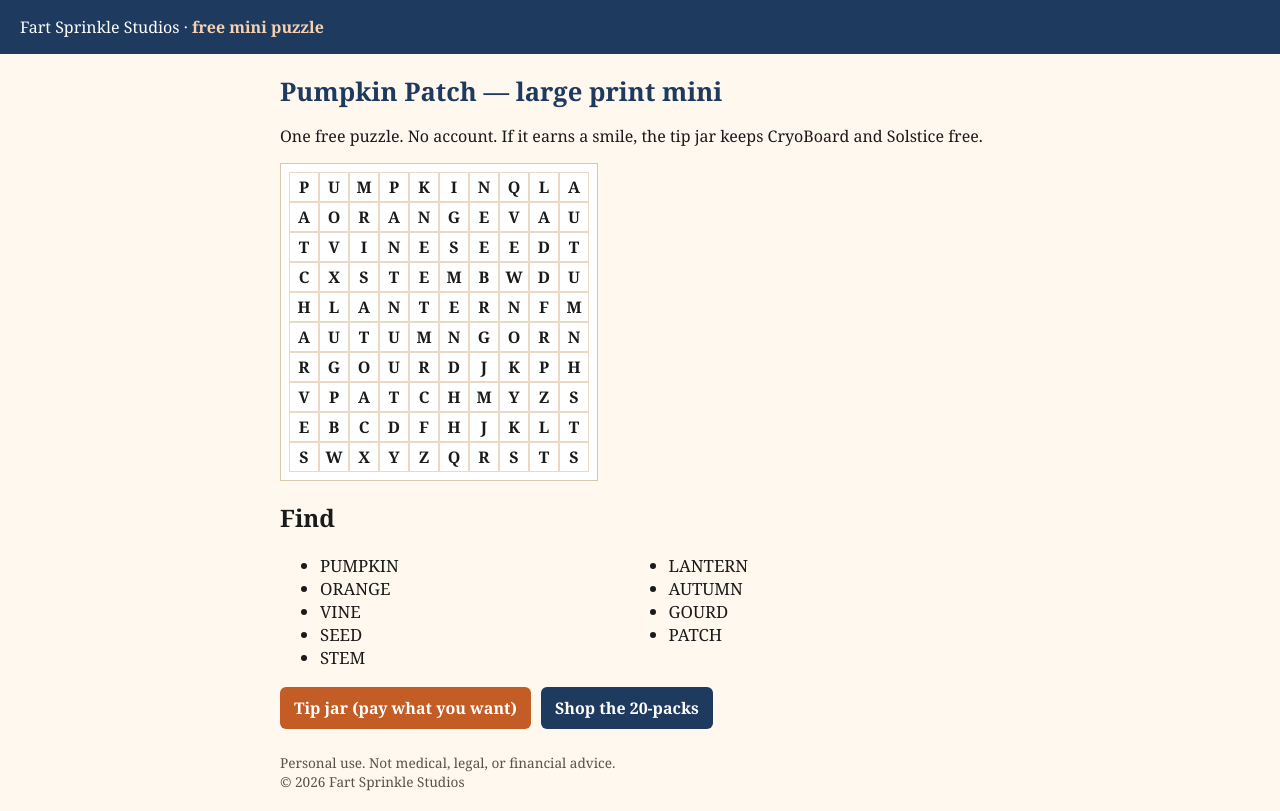
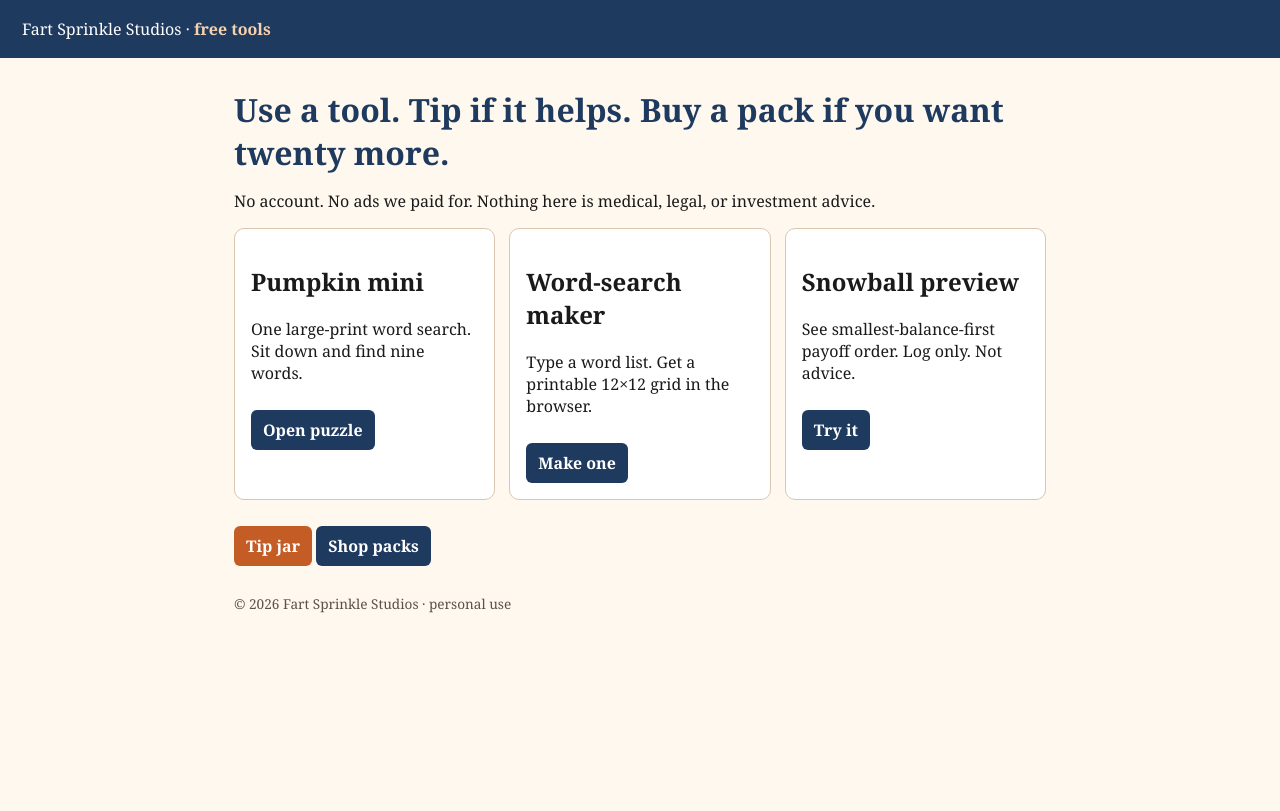
Before and after one commit to DoNBCbbb/fart-sprinkle, a plain HTML site: page index.html in a window 1280 px wide. Drawn offline with Linux system fonts and the light colour scheme.

Commit message:
Ship studio landing, live word-search maker, and snowball preview

```diff
--- a/index.html
+++ b/index.html
@@ -3,76 +3,49 @@
 <head>
 <meta charset="utf-8" />
 <meta name="viewport" content="width=device-width, initial-scale=1" />
-  <title>Large Print Mini Word Search — Fart Sprinkle Studios</title>
-  <meta name="description" content="Free large-print word search in your browser. Tip the jar if it helps. Paid packs on Payhip." />
+<title>Fart Sprinkle Studios — free tools</title>
 <style>
-    :root { --navy:#1F3A5F; --pumpkin:#C45C26; --cream:#FFF8EF; --ink:#1A1A1A; }
-    body { margin:0; font-family: Georgia, "Times New Roman", serif; background: var(--cream); color: var(--ink); }
-    header { background: var(--navy); color:#fff; padding:16px 20px; }
-    header strong { color:#F4D2B0; }
-    main { max-width: 720px; margin: 0 auto; padding: 20px; }
-    h1 { font-size: 1.6rem; margin: 0 0 8px; color: var(--navy); }
-    .grid { display:inline-block; background:#fff; border:1px solid #d9c7b0; padding:8px; }
-    .row { display:flex; }
-    .cell { width:28px; height:28px; display:flex; align-items:center; justify-content:center;
-            font-size:16px; font-weight:700; border:1px solid #ead9c6; }
-    ul { columns: 2; font-size: 1.05rem; }
-    .cta { display:flex; gap:10px; flex-wrap:wrap; margin: 18px 0 8px; }
-    a.btn { display:inline-block; padding:10px 14px; text-decoration:none; border-radius:6px; font-weight:700; }
-    a.tip { background: var(--pumpkin); color:#fff; }
-    a.shop { background: var(--navy); color:#fff; }
-    footer { font-size: .85rem; color:#5A5148; margin-top: 24px; }
+:root{--navy:#1F3A5F;--pumpkin:#C45C26;--cream:#FFF8EF;--ink:#1A1A1A}
+*{box-sizing:border-box}
+body{margin:0;font-family:Georgia,serif;background:var(--cream);color:var(--ink)}
+header{background:var(--navy);color:#fff;padding:18px 22px}
+header strong{color:#F4D2B0}
+main{max-width:860px;margin:0 auto;padding:24px}
+h1{color:var(--navy);margin:.2em 0}
+.grid{display:grid;gap:14px;grid-template-columns:repeat(auto-fit,minmax(240px,1fr))}
+.card{background:#fff;border:1px solid #d9c7b0;padding:16px;border-radius:10px}
+a.btn{display:inline-block;margin-top:10px;padding:9px 12px;border-radius:6px;text-decoration:none;font-weight:700;color:#fff;background:var(--navy)}
+a.tip{background:var(--pumpkin)}
+footer{margin-top:28px;font-size:.85rem;color:#5A5148}
 </style>
 </head>
 <body>
-  <header>Fart Sprinkle Studios · <strong>free mini puzzle</strong></header>
+<header>Fart Sprinkle Studios · <strong>free tools</strong></header>
 <main>
-    <h1>Pumpkin Patch — large print mini</h1>
-    <p>One free puzzle. No account. If it earns a smile, the tip jar keeps CryoBoard and Solstice free.</p>
-    <div class="grid" id="grid"></div>
-    <h2>Find</h2>
-    <ul id="words"></ul>
-    <div class="cta">
-      <a class="btn tip" href="https://payhip.com/b/804FN">Tip jar (pay what you want)</a>
-      <a class="btn shop" href="https://payhip.com/FartSprinkleStudios">Shop the 20-packs</a>
+<h1>Use a tool. Tip if it helps. Buy a pack if you want twenty more.</h1>
+<p>No account. No ads we paid for. Nothing here is medical, legal, or investment advice.</p>
+<div class="grid">
+  <article class="card">
+    <h2>Pumpkin mini</h2>
+    <p>One large-print word search. Sit down and find nine words.</p>
+    <a class="btn" href="pumpkin.html">Open puzzle</a>
+  </article>
+  <article class="card">
+    <h2>Word-search maker</h2>
+    <p>Type a word list. Get a printable 12×12 grid in the browser.</p>
+    <a class="btn" href="maker.html">Make one</a>
+  </article>
+  <article class="card">
+    <h2>Snowball preview</h2>
+    <p>See smallest-balance-first payoff order. Log only. Not advice.</p>
+    <a class="btn" href="snowball.html">Try it</a>
+  </article>
 </div>
-    <footer>
-      Personal use. Not medical, legal, or financial advice.<br />
-      © 2026 Fart Sprinkle Studios
-    </footer>
+<p>
+  <a class="btn tip" href="https://payhip.com/b/804FN">Tip jar</a>
+  <a class="btn" href="https://payhip.com/FartSprinkleStudios">Shop packs</a>
+</p>
+<footer>© 2026 Fart Sprinkle Studios · personal use</footer>
 </main>
-  <script>
-    const G = [
-      ['P','U','M','P','K','I','N','Q','L','A'],
-      ['A','O','R','A','N','G','E','V','A','U'],
-      ['T','V','I','N','E','S','E','E','D','T'],
-      ['C','X','S','T','E','M','B','W','D','U'],
-      ['H','L','A','N','T','E','R','N','F','M'],
-      ['A','U','T','U','M','N','G','O','R','N'],
-      ['R','G','O','U','R','D','J','K','P','H'],
-      ['V','P','A','T','C','H','M','Y','Z','S'],
-      ['E','B','C','D','F','H','J','K','L','T'],
-      ['S','W','X','Y','Z','Q','R','S','T','S']
-    ];
-    const WORD_LIST = ["PUMPKIN","ORANGE","VINE","SEED","STEM","LANTERN","AUTUMN","GOURD","PATCH"];
-    const box = document.getElementById('grid');
-    G.forEach((row) => {
-      const r = document.createElement('div');
-      r.className = 'row';
-      row.forEach((ch) => {
-        const c = document.createElement('div');
-        c.className = 'cell';
-        c.textContent = ch;
-        r.appendChild(c);
-      });
-      box.appendChild(r);
-    });
-    const ul = document.getElementById('words');
-    WORD_LIST.forEach(w => {
-      const li = document.createElement('li');
-      li.textContent = w;
-      ul.appendChild(li);
-    });
-  </script>
 </body>
 </html>
```
Also changed, not shown: maker.html (added, +53 -0 lines), pumpkin.html (added, +38 -0 lines), snowball.html (added, +49 -0 lines), 1 other file. Lines whose indentation alone changed are shown as unchanged.
